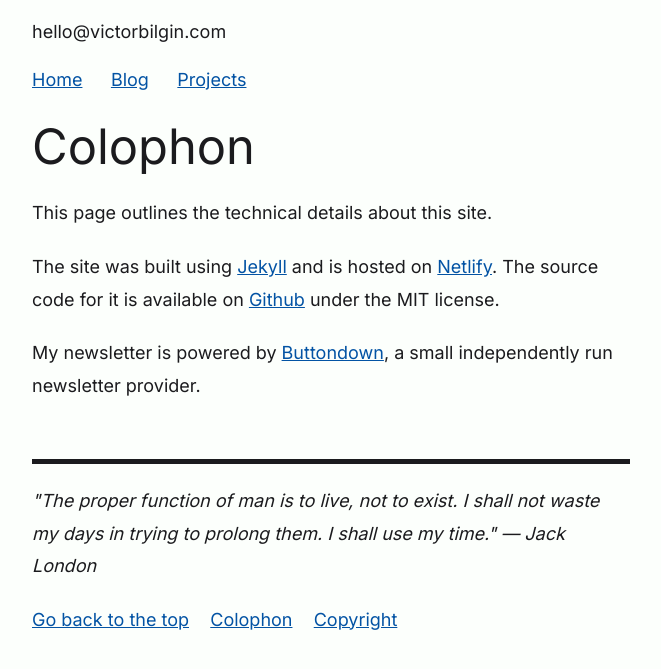
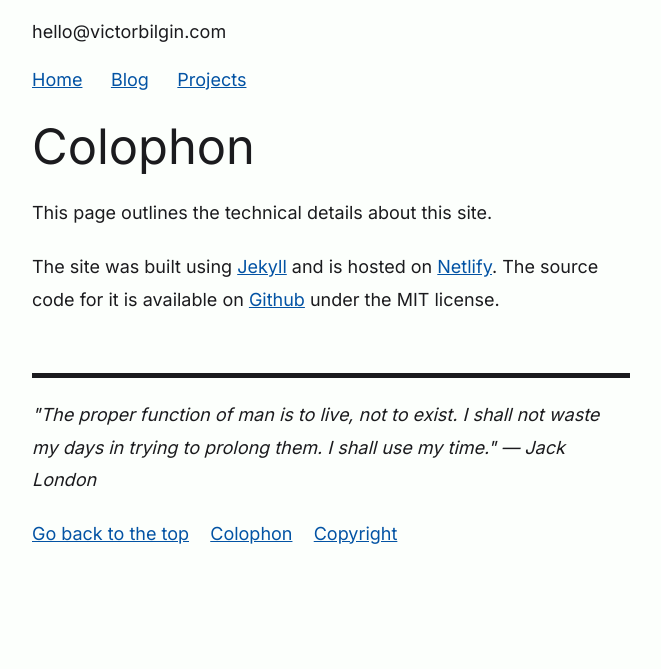
Before and after one commit to vbilgin/victorbilgin.com, a Jekyll site: the page built from _pages/colophon.md, in a window 1280 px wide. Shown: the top 669 px of the page, without its empty margins (309-970 px from the left). Built offline with Jekyll 4.4.1, drawn with Linux system fonts in a browser that asks for light colours.

Commit message:
Edited colophon to remove newsletter reference

```diff
--- a/_pages/colophon.md
+++ b/_pages/colophon.md
@@ -7,5 +7,3 @@ permalink: /colophon
 This page outlines the technical details about this site.
 
 The site was built using [Jekyll](https://jekyllrb.com/) and is hosted on [Netlify](https://www.netlify.com/). The source code for it is available on [Github](https://github.com/vbilgin/vb-v8) under the MIT license.
-
-My newsletter is powered by [Buttondown](https://buttondown.email/), a small independently run newsletter provider.
```
